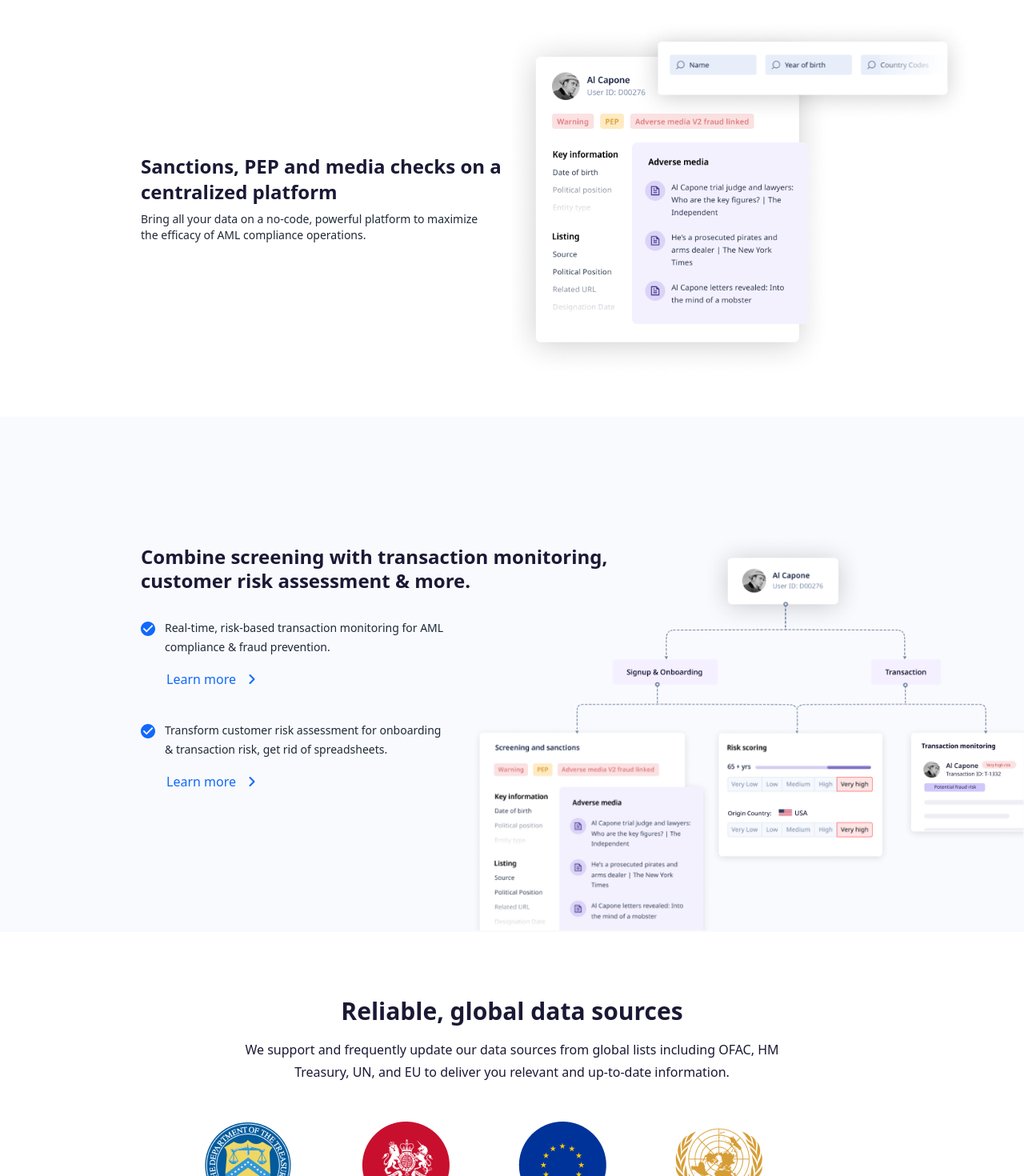
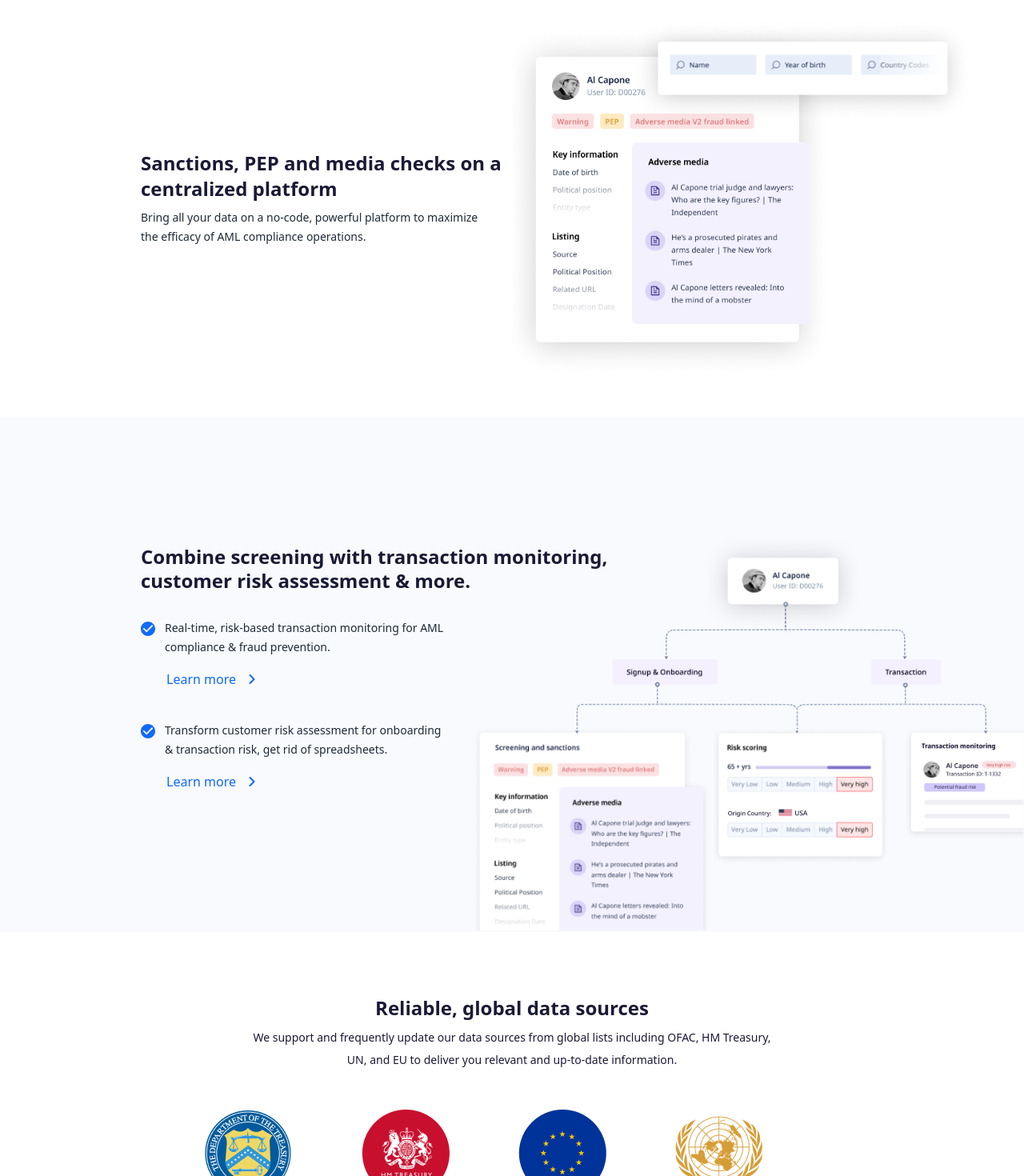
Before and after one commit to zentho/flagright-site, a React (Create React App) app: page / in a window 1280 px wide. Shown: the top 1470 px of the page at 80% size. Built offline with nearby package versions, Linux system fonts and the light colour scheme.

Commit message:
Fix view discrepancies, add HTML site details

```diff
--- a/public/index.html
+++ b/public/index.html
@@ -2,12 +2,13 @@
 <html lang="en">
   <head>
     <meta charset="utf-8" />
-    <link rel="icon" href="%PUBLIC_URL%/favicon.ico" />
+    <link rel="icon" href="%PUBLIC_URL%/flagright-logomark.png" />
     <meta name="viewport" content="width=device-width, initial-scale=1" />
     <meta name="theme-color" content="#000000" />
     <meta
       name="description"
-      content="Web site created using create-react-app"
+      content="Bring all your data on a no-code, powerful platform to maximize
+      the efficacy of AML compliance operations."
     />
     <link rel="apple-touch-icon" href="%PUBLIC_URL%/logo192.png" />
     <!--
@@ -25,7 +26,7 @@
       Learn how to configure a non-root public URL by running `npm run build`.
     -->
 
-    <title>React App</title>
+    <title>Sanctions, PEP and media checks on a centralized platform</title>
   </head>
   <body>
     <noscript>You need to enable JavaScript to run this app.</noscript>
--- a/src/index.css
+++ b/src/index.css
@@ -10,6 +10,8 @@
   color: #1A1935;
 }
 
+
+/* styling to create custom purple scrollbar in Designed section */
 #sanction-code::-webkit-scrollbar {
   width: 28px;
 }
--- a/src/media/svg/Bank.js
+++ b/src/media/svg/Bank.js
@@ -2,7 +2,7 @@
 
 function Bank() {
   return (
-    <svg xmlns="http://www.w3.org/2000/svg" width="46" height="46" fill="none" viewBox="0 0 46 46">
+    <svg xmlns="http://www.w3.org/2000/svg" width="42" height="46" fill="none" viewBox="0 0 46 46">
       <path fill="#8B75F2" d="M0.92 46H5.687V91.08H0.92z" transform="rotate(-90 .92 46)"></path>
       <path fill="#8B75F2" d="M5.06 22.642H9.66V38.849000000000004H5.06z"></path>
       <path fill="#8B75F2" d="M16.56 23.119H21.159999999999997V38.85H16.56z"></path>
--- a/src/media/svg/Document.js
+++ b/src/media/svg/Document.js
@@ -2,7 +2,7 @@
 
 function Document() {
   return (
-    <svg xmlns="http://www.w3.org/2000/svg" width="46" height="54" fill="none" viewBox="0 0 46 54">
+    <svg xmlns="http://www.w3.org/2000/svg" width="36" height="54" fill="none" viewBox="0 0 46 54">
       <path fill="#1A1936" d="M0 0H46V54H0z"></path>
       <path
         fill="#8B75F2"
--- a/src/sections/Reliable.js
+++ b/src/sections/Reliable.js
@@ -3,8 +3,10 @@
 export default function Reliable() {
   return (
     <section className="p-8 pt-20 pb-24 sm:text-center md:flex md:flex-col md:items-center">
-      <h2 className="mb-4 text-3xl font-semibold leading-tight">Reliable, global data sources</h2>
-      <p className="max-w-2xl mb-8 leading-7 md:mb-12">
+      <h2 className="mb-2 text-2xl font-semibold leading-tight lg:font-bold">
+        Reliable, global data sources
+      </h2>
+      <p className="max-w-2xl mb-8 text-sm leading-7 md:mb-12">
         We support and frequently update our data sources from global lists including OFAC, HM Treasury, UN,
         and EU to deliver you relevant and up-to-date information.
       </p>
--- a/src/sections/Sanctions.js
+++ b/src/sections/Sanctions.js
@@ -29,14 +29,14 @@
             <BlueArrow />
           </a>
         </div>
-        <p className="hidden text-sm leading-5 text-gray-800 lg:block">
+        <p className="hidden text-sm leading-6 text-gray-800 lg:block">
           Bring all your data on a no-code, powerful platform to maximize <br className="hidden xl:inline" />{" "}
           the efficacy of AML compliance operations.
         </p>
       </div>
 
       <img
-        className="max-w-sm mx-auto sm:max-w-2xl lg:max-w-xl"
+        className="max-w-sm mx-auto text-gray-800 sm:max-w-2xl lg:max-w-xl"
         src={require("../media/capone.png")}
         alt="sanction showcase"
       />
```
Also changed, not shown: public/flagright-logomark.png (added), 1 other file (tests, documents, lock files or other folders).
